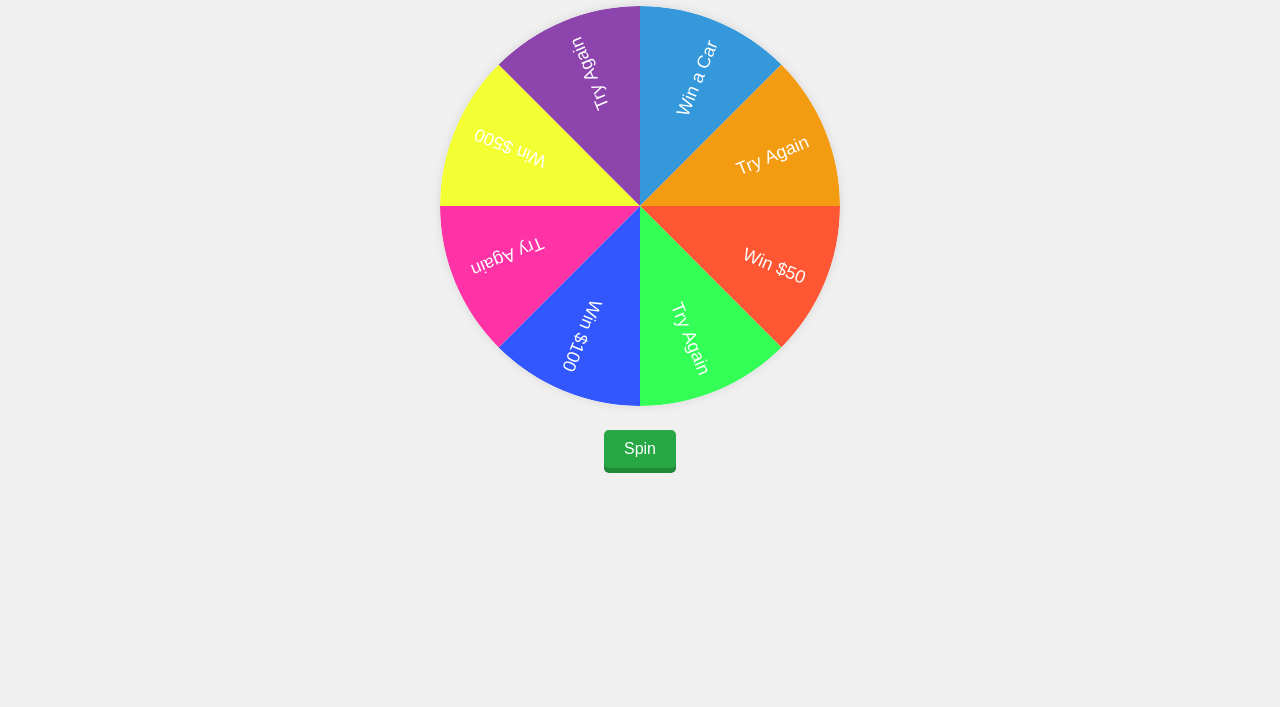
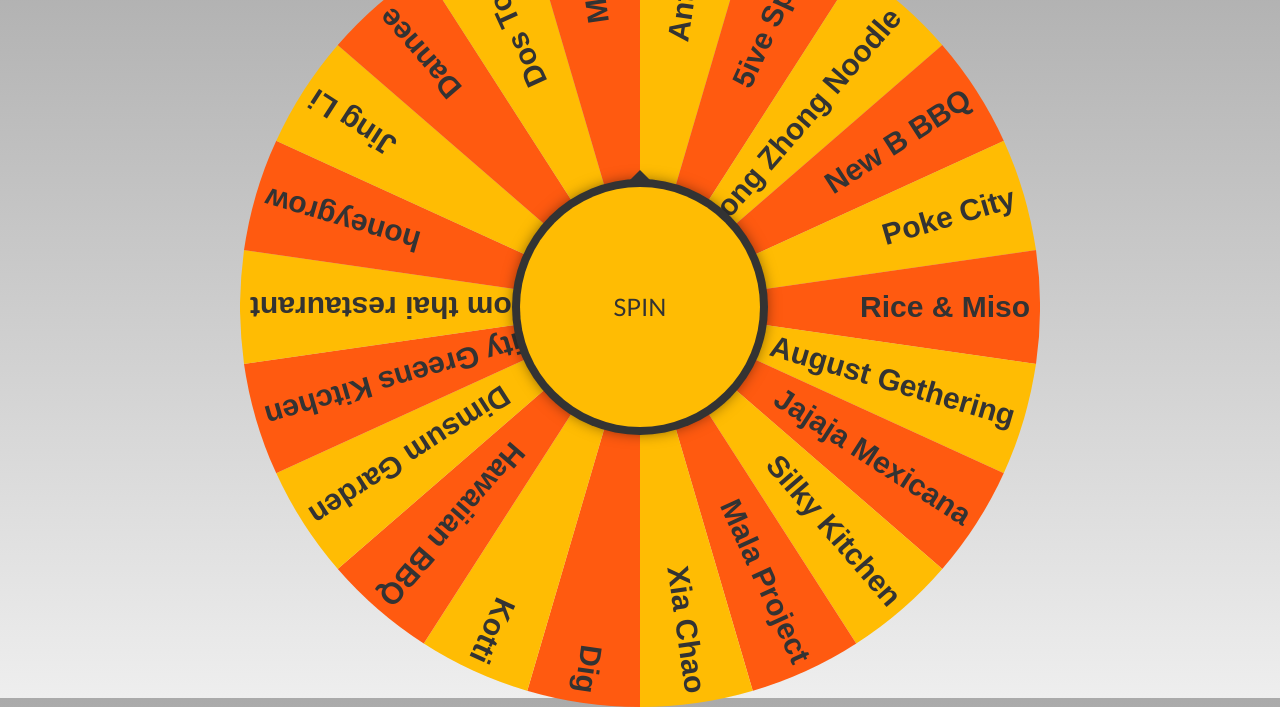
Before and after one commit to sunnyliyanbo1357/food-wheel, a plain HTML site: page index.html in a window 1280 px wide. Shown: the part 102-809 px from the top of the page. Drawn offline with Linux system fonts and the light colour scheme.

Commit message:
add food

```diff
--- a/index.html
+++ b/index.html
@@ -1,21 +1,20 @@
-<!DOCTYPE html>
-<html lang="en">
-<head>
-    <meta charset="UTF-8">
-    <meta name="viewport" content="width=device-width, initial-scale=1.0">
-    <title>Spin the Lucky Wheel</title>
-    <link rel="stylesheet" href="src/styles.css">
-</head>
-<body>
-    <div class="container">
-        <h1>Spin the Lucky Wheel!</h1>
-        <div class="wheel-container">
-            <canvas id="wheel" width="400" height="400"></canvas>
-        </div>
-        <button id="spinButton">Spin</button>
-        <p id="result"></p>
+<!doctype html>
+<html>
+  <head>
+    <title>Welcome to Automation Anywhere's Spin the Wheel</title>
+    <meta charset="UTF-8" />
+    <style>
+      @import url("https://fonts.googleapis.com/css2?family=Lato:wght@400;700&display=swap");
+    </style>
+    <link rel="stylesheet" href="src/styles.css" />
+  </head>
+
+  <body>
+    <p id="result">What To Order?</p>
+    <div id="spin_the_wheel">
+      <canvas id="wheel" width="800" height="800"></canvas>
+      <div id="spin">SPIN</div>
     </div>
-
-    <script src="src/script.js"></script>
-</body>
+    <script defer src="src/script.js"></script>
+  </body>
 </html>
--- a/src/script.js
+++ b/src/script.js
@@ -1,83 +1,128 @@
-const canvas = document.getElementById("wheel");
-const ctx = canvas.getContext("2d");
-const spinButton = document.getElementById("spinButton");
-const result = document.getElementById("result");
+const sectors = [
+    { color: "#FFBC03", weight: 1, label: "Antidote" },
+    { color: "#FF5A10", weight: 1, label: "5ive Spice" },
+    { color: "#FFBC03", weight: 1, label: "Zhong Zhong Noodle" },
+    { color: "#FF5A10", weight: 1, label: "New B BBQ" },
+    { color: "#FFBC03", weight: 1, label: "Poke City" },
+    { color: "#FF5A10", weight: 1, label: "Rice & Miso" },
+    { color: "#FFBC03", weight: 1, label: "August Gethering" },
+    { color: "#FF5A10", weight: 1, label: "Jajaja Mexicana" },
+    { color: "#FFBC03", weight: 1, label: "Silky Kitchen" },
+    { color: "#FF5A10", weight: 1, label: "Mala Project" },
+    { color: "#FFBC03", weight: 1, label: "Xia Chao" },
+    { color: "#FF5A10", weight: 1, label: "Dig" },
+    { color: "#FFBC03", weight: 1, label: "Kotti" },
+    { color: "#FF5A10", weight: 1, label: "Hawaiian BBQ" },
+    { color: "#FFBC03", weight: 1, label: "Dimsum Garden" },
+    { color: "#FF5A10", weight: 1, label: "Quality Greens Kitchen" },
+    { color: "#FFBC03", weight: 1, label: "Udom thai restaurant" },
+    { color: "#FF5A10", weight: 1, label: "honeygrow" },
+    { color: "#FFBC03", weight: 1, label: "Jing Li" },
+    { color: "#FF5A10", weight: 1, label: "Dannee" },
+    { color: "#FFBC03", weight: 1, label: "Dos Toros" },
+    { color: "#FF5A10", weight: 1, label: "Mikado" },
+  ];
 
+  const events = {
+    listeners: {},
+    addListener: function (eventName, fn) {
+      this.listeners[eventName] = this.listeners[eventName] || [];
+      this.listeners[eventName].push(fn);
+    },
+    fire: function (eventName, ...args) {
+      if (this.listeners[eventName]) {
+        for (let fn of this.listeners[eventName]) {
+          fn(...args);
+        }
+      }
+    },
+  };
 
-const zhuzhu = ["Xi'an Famous Food", "Five Spice", ""]
-const baicai = ["", ]
+  const rand = (m, M) => Math.random() * (M - m) + m;
+  const tot = sectors.length;
+  const spinEl = document.querySelector("#spin");
+  const ctx = document.querySelector("#wheel").getContext("2d");
+  const dia = ctx.canvas.width;
+  const rad = dia / 2;
+  const PI = Math.PI;
+  const TAU = 2 * PI;
+  const arc = TAU / sectors.length;
 
+  const friction = 0.991; // 0.995=soft, 0.99=mid, 0.98=hard
+  let angVel = 0; // Angular velocity
+  let ang = 0; // Angle in radians
 
-const segments = [
-    "Win $50",
-    "Try Again",
-    "Win $100",
-    "Try Again",
-    "Win $500",
-    "Try Again",
-    "Win a Car",
-    "Try Again",
-];
+  let spinButtonClicked = false;
 
-const colors = ["#FF5733", "#33FF57", "#3357FF", "#FF33A6", "#F3FF33", "#8E44AD", "#3498DB", "#F39C12"];
-const spinDuration = 5000;  // Spin duration in milliseconds
+  const getIndex = () => Math.floor(tot - (ang / TAU) * tot) % tot;
 
-function drawWheel() {
-    const segmentAngle = 2 * Math.PI / segments.length;
+  function drawSector(sector, i) {
+    const ang = arc * i;
+    ctx.save();
 
-    for (let i = 0; i < segments.length; i++) {
-        ctx.beginPath();
-        ctx.moveTo(200, 200);
-        ctx.arc(200, 200, 200, i * segmentAngle, (i + 1) * segmentAngle);
-        ctx.closePath();
-        ctx.fillStyle = colors[i];
-        ctx.fill();
+    // COLOR
+    ctx.beginPath();
+    ctx.fillStyle = sector.color;
+    ctx.moveTo(rad, rad);
+    ctx.arc(rad, rad, rad, ang, ang + arc);
+    ctx.lineTo(rad, rad);
+    ctx.fill();
 
-        ctx.save();
-        ctx.translate(200, 200);
-        ctx.rotate((i + 0.5) * segmentAngle);
-        ctx.textAlign = "right";
-        ctx.fillStyle = "#FFF";
-        ctx.font = "18px Arial";
-        ctx.fillText(segments[i], 180, 10);
-        ctx.restore();
-    }
-}
+    // TEXT
+    ctx.translate(rad, rad);
+    ctx.rotate(ang + arc / 2);
+    ctx.textAlign = "right";
+    ctx.fillStyle = "#333333";
+    ctx.font = "bold 30px 'Lato', sans-serif";
+    ctx.fillText(sector.label, rad - 10, 10);
+    //
 
-function spinWheel() {
-    const spinAngle = Math.random() * 360 + 360 * 5;  // At least 5 full rotations
-    const startTime = Date.now();
+    ctx.restore();
+  }
 
-    function animate() {
-        const currentTime = Date.now();
-        const elapsedTime = currentTime - startTime;
-        const easing = elapsedTime / spinDuration;
+  function rotate() {
+    const sector = sectors[getIndex()];
+    ctx.canvas.style.transform = `rotate(${ang - PI / 2}rad)`;
 
-        if (elapsedTime < spinDuration) {
-            const angle = easing * spinAngle;
-            ctx.clearRect(0, 0, 400, 400);
-            ctx.save();
-            ctx.translate(200, 200);
-            ctx.rotate(angle * Math.PI / 180);
-            ctx.translate(-200, -200);
-            drawWheel();
-            ctx.restore();
-            requestAnimationFrame(animate);
-        } else {
-            const finalAngle = spinAngle % 360;
-            const winningSegment = Math.floor(finalAngle / (360 / segments.length));
-            result.textContent = `We order: ${segments[winningSegment]}`;
-            spinButton.disabled = false;
-        }
+    spinEl.textContent = !angVel ? "SPIN" : sector.label;
+    result.textContent = "We are ordering: " + sector.label;
+    spinEl.style.background = sector.color;
+    spinEl.style.color = "#333333";
+  }
+
+  function frame() {
+    // Fire an event after the wheel has stopped spinning
+    if (!angVel && spinButtonClicked) {
+      const finalSector = sectors[getIndex()];
+      events.fire("spinEnd", finalSector);
+      spinButtonClicked = false; // reset the flag
+      return;
     }
 
-    animate();
-}
+    angVel *= friction; // Decrement velocity by friction
+    if (angVel < 0.002) angVel = 0; // Bring to stop
+    ang += angVel; // Update angle
+    ang %= TAU; // Normalize angle
+    rotate();
+  }
 
-drawWheel();
+  function engine() {
+    frame();
+    requestAnimationFrame(engine);
+  }
 
-spinButton.addEventListener("click", () => {
-    result.textContent = "";
-    spinButton.disabled = true;
-    spinWheel();
-});
+  function init() {
+    sectors.forEach(drawSector);
+    rotate(); // Initial rotation
+    engine(); // Start engine
+    spinEl.addEventListener("click", () => {
+      if (!angVel) angVel = rand(0.25, 0.45);
+      spinButtonClicked = true;
+    });
+  }
+
+  init();
+
+  events.addListener("spinEnd", (sector) => {
+    console.log(`Woop! You won ${sector.label}`);
+  });
--- a/src/styles.css
+++ b/src/styles.css
@@ -1,42 +1,71 @@
-body {
-    font-family: Arial, sans-serif;
-    text-align: center;
-    background-color: #f0f0f0;
+* {
     margin: 0;
     padding: 0;
+    box-sizing: border-box;
   }
 
-.container {
-    margin-top: 50px;
+  body {
+    height: 100vh;
+    display: grid;
+    place-items: center;
+    margin: 0;
+    height: 100vh;
+    background: linear-gradient(to bottom, #aaaaaa, #eeeeee);
   }
 
-.wheel-container {
-    margin: 20px auto;
+  #spin_the_wheel {
+    display: inline-block;
     position: relative;
+    overflow: hidden;
   }
 
   #wheel {
-    border-radius: 50%;
-    box-shadow: 0 0 10px rgba(0, 0, 0, 0.1);
+    display: block;
   }
 
-#spinButton {
-    padding: 10px 20px;
-    font-size: 16px;
+  #spin {
+    font:
+      1.5em/0 "Lato",
+      sans-serif;
+    user-select: none;
     cursor: pointer;
-    background-color: #28a745;
-    color: white;
-    border: none;
-    border-radius: 5px;
-    box-shadow: 0 5px #218838;
+    display: flex;
+    justify-content: center;
+    align-items: center;
+    position: absolute;
+    top: 50%;
+    left: 50%;
+    width: 30%;
+    height: 30%;
+    margin: -15%;
+    background: #fff;
+    color: #fff;
+    box-shadow:
+      0 0 0 8px currentColor,
+      0 0px 15px 5px rgba(0, 0, 0, 0.6);
+    border-radius: 50%;
+    transition: 0.8s;
   }
 
-#spinButton:active {
-    box-shadow: 0 3px #218838;
-    transform: translateY(2px);
+  #spin::after {
+    content: "";
+    position: absolute;
+    top: -17px;
+    border: 10px solid transparent;
+    border-bottom-color: currentColor;
+    border-top: none;
   }
 
-#result {
-    font-size: 18px;
-    margin-top: 20px;
+  .row {
+    display: flex;
+    flex-direction: row;
+    flex-wrap: wrap;
+    width: 100%;
   }
+
+  .column {
+    display: flex;
+    flex-direction: column;
+    flex-basis: 100%;
+    flex: 1;
+  }
```
Lines whose indentation alone changed are shown as unchanged.
